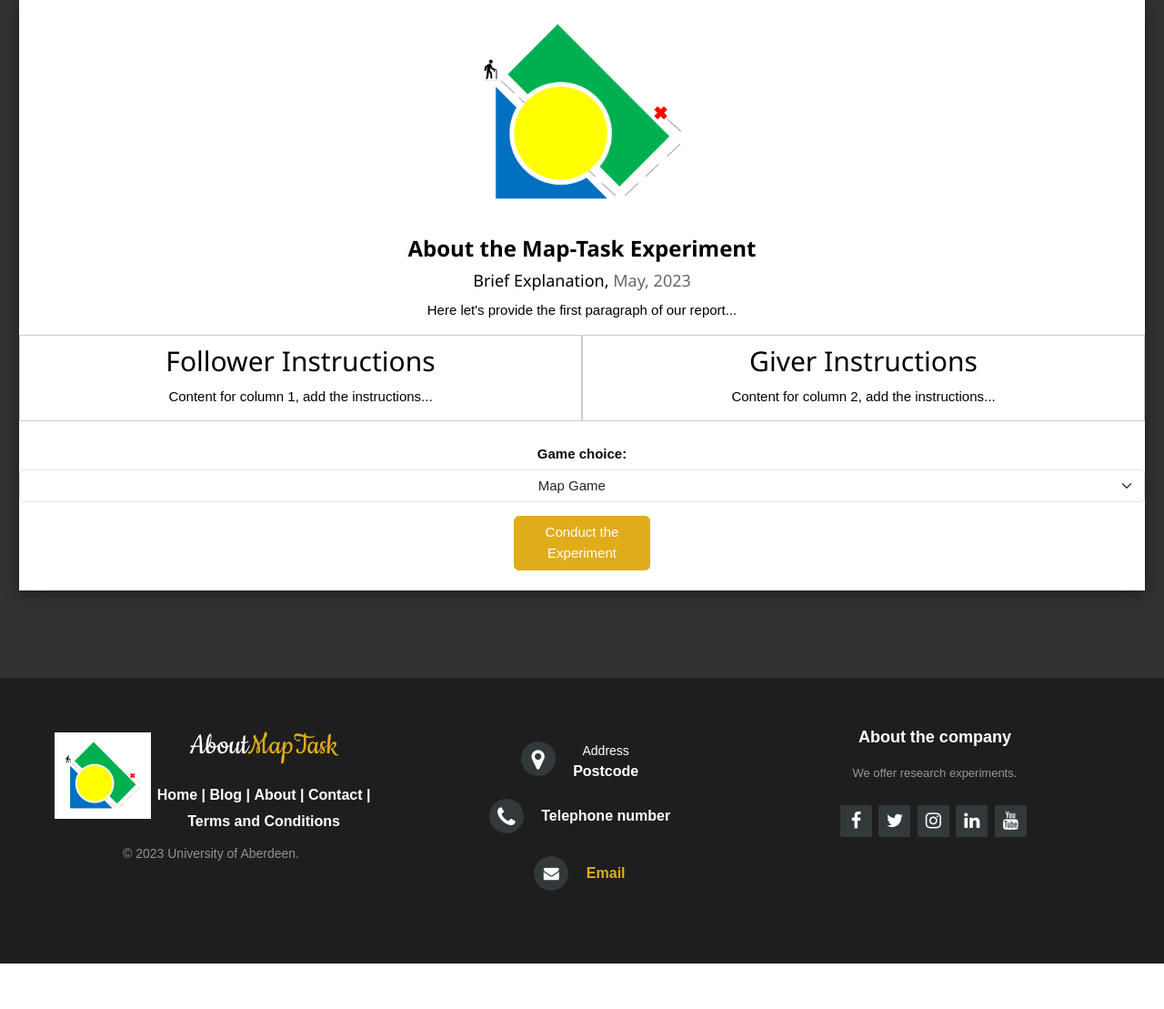
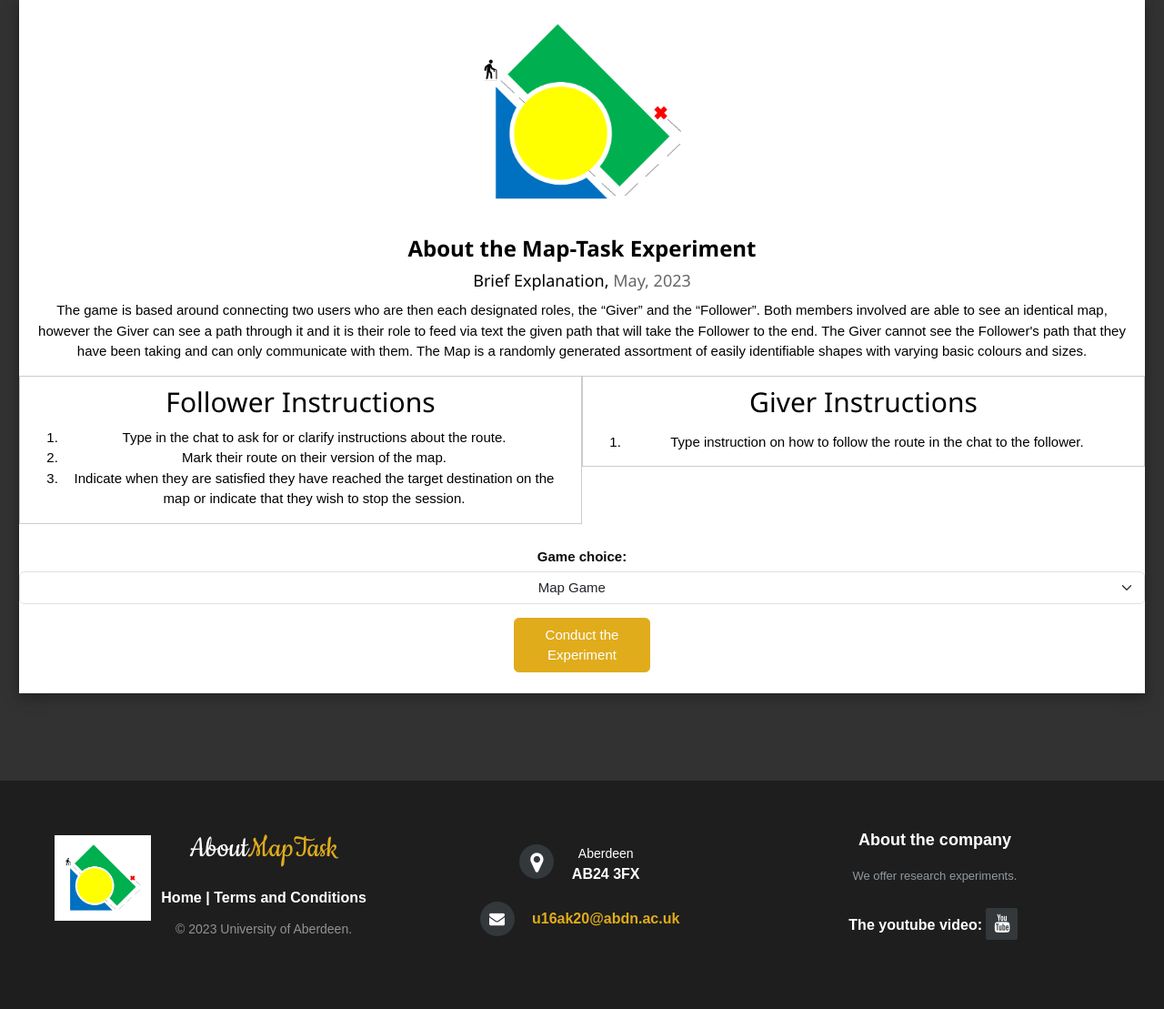
Before and after one commit to 12calert/Experiment.io, a Django app: page / in a window 1280 px wide. Shown: the part 275-1384 px from the top of the page at 91% size. Before the commit the page ends 1334 px from the top, so only its background shows below. Run offline with Django 3.2, Linux system fonts and the light colour scheme; some libraries are stand-ins or nearby versions.

Commit message:
home page text added, footer text edited

```diff
--- a/templates/base.html
+++ b/templates/base.html
@@ -94,13 +94,8 @@
               <img src="{% static 'images/logo.png'%}" alt="Map Game logo" >
               <h3>About<span>MapTask</span></h3>
               <p class="footer-links">
-                <a href="#">Home</a>
-                |
-                <a href="#">Blog</a>
-                |
-                <a href="#">About</a>
-                |
-                <a href="#">Contact</a>
+                <a href="{% url 'home' %}">Home</a>
+
                 |
                 <a href="{% url 'terms_and_conditions' %}">Terms and Conditions</a>
               </p>
@@ -110,26 +105,19 @@
             <div class="footer-center">
               <div>
                 <i class="fa fa-map-marker"></i>
-                  <p><span>Address</span>Postcode</p>
+                  <p><span>Aberdeen</span>AB24 3FX</p>
               </div>
-              <div>
-                <i class="fa fa-phone"></i>
-                <p>Telephone number</p>
-              </div>
+
               <div>
                 <i class="fa fa-envelope"></i>
-                <p><a href="mailto:support@eduonix.com">Email</a></p>
+                <p><a href="mailto:support@eduonix.com">u16ak20@abdn.ac.uk</a></p>
               </div>
             </div>
             <div class="footer-right">
               <p class="footer-company-about">
                 <span>About the company</span>
                 We offer research experiments.</p>
-              <div class="footer-icons">
-                <a href="#"><i class="fa fa-facebook"></i></a>
-                <a href="#"><i class="fa fa-twitter"></i></a>
-                <a href="#"><i class="fa fa-instagram"></i></a>
-                <a href="#"><i class="fa fa-linkedin"></i></a>
+              <div class="footer-icons">  <span>The youtube video:</span>
                 <a href="#"><i class="fa fa-youtube"></i></a>
               </div>
             </div>
--- a/templates/home.html
+++ b/templates/home.html
@@ -29,7 +29,11 @@
                 </div>
                 <div class="w3-container">
                     <!-- Add the first paragraph of the report -->
-                    <p>Here let's provide the first paragraph of our report...</p>
+                    <p>The game is based around connecting two users who are then each designated roles, the “Giver” and the “Follower”. Both members involved are able to see an identical map, however the Giver can see a path through it and it is their role to feed via text the given path that will take the Follower to the end.
+                   The Giver cannot see the Follower's path that they have been taking and can only communicate with them.
+
+                    The Map is a randomly generated assortment of easily identifiable shapes with varying basic colours and sizes.
+                    </p>
                 </div>
                 <!-- Equal-sized columns -->
                 <div class="w3-row">
@@ -37,14 +41,19 @@
                         <!-- Column 1: Follower Instructions -->
                         <div class="w3-container">
                             <h2>Follower Instructions</h2>
-                            <p>Content for column 1, add the instructions...</p>
+                            <ol><li> Type in the chat to ask for or clarify instructions about the route.</li>
+                          <li>Mark their route on their version of the map.</li>
+                          <li>Indicate when they are satisfied they have reached the target destination on the map or indicate that they wish to stop the session.</li></ol>
+                              </p>
                         </div>
                     </div>
                     <div class="w3-col l6 m6 s12 w3-border">
                         <!-- Column 2: Giver Instructions -->
                         <div class="w3-container">
                             <h2>Giver Instructions</h2>
-                            <p>Content for column 2, add the instructions...</p>
+                            <p> <ol>
+                        <li>  Type instruction on how to follow the route in the chat to the follower.  </li></ol>
+                              </p>
                         </div>
                     </div>
                 </div>
```
